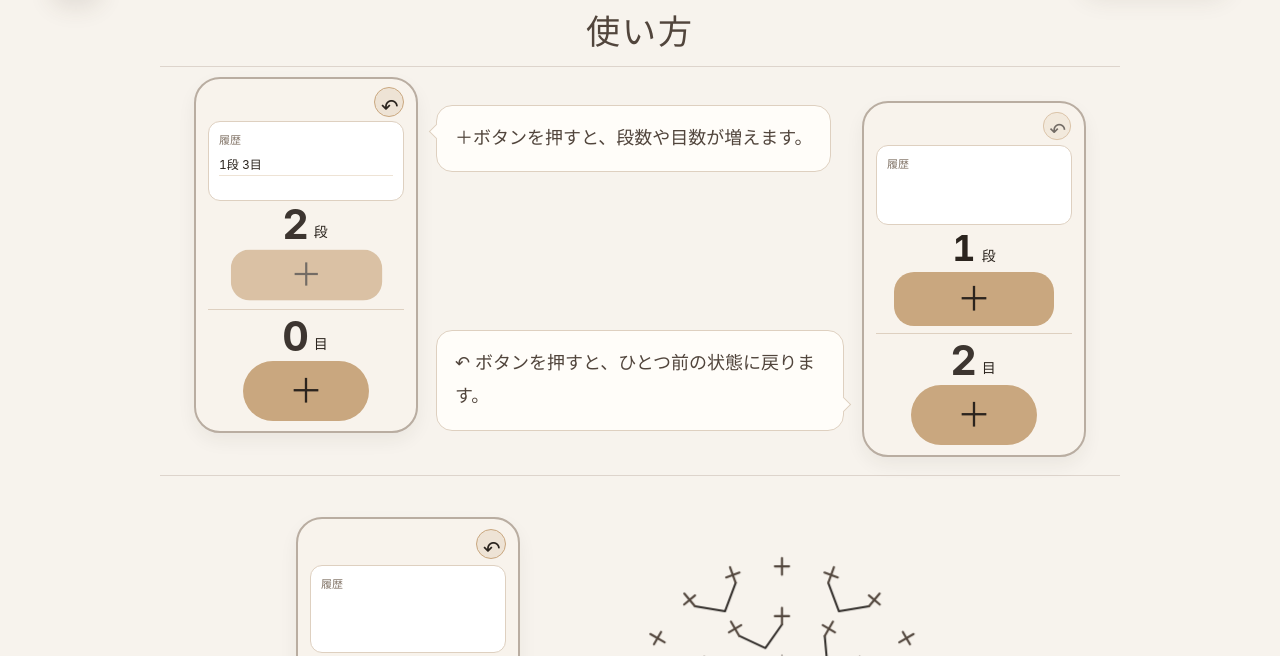
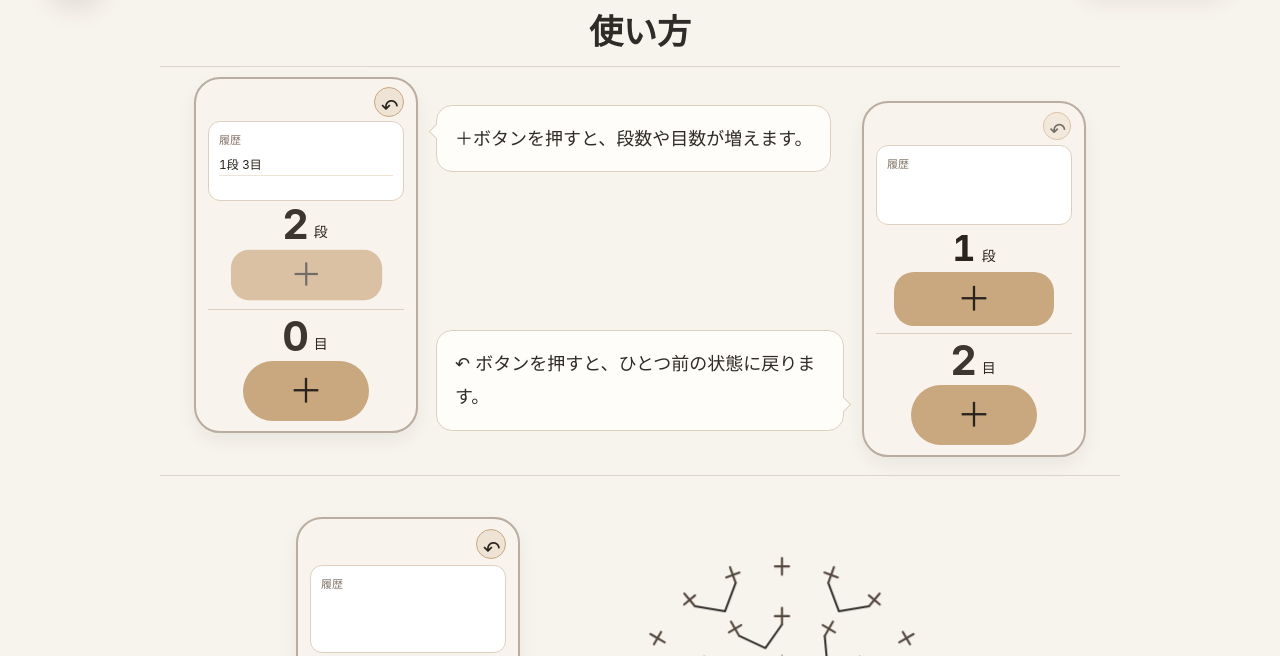
Before and after one commit to s1290025/KnitMark_share, a plain HTML site: page usage.html in a window 1280 px wide. Shown: the part 71-727 px from the top of the page. Drawn offline with Linux system fonts and the light colour scheme.

Commit message:
Match guide typography to homepage

```diff
--- a/styles.css
+++ b/styles.css
@@ -1935,7 +1935,7 @@ footer p{margin:14px 0 0}
 .usage-button-step>.usage-counter-demo,.usage-button-step-reverse>.usage-counter-demo{max-width:220px;border:0;outline:2px solid #b9ada1;outline-offset:0;border-radius:24px;box-shadow:0 8px 20px rgba(45,38,32,.07);overflow:hidden}
 .usage-button-step>.usage-copy{width:fit-content;max-width:100%;justify-self:start;background:#fffdf9}
 .usage-button-step-reverse>.usage-copy{justify-self:end}
-.usage-button-step .usage-copy p{font-family:"Hiragino Maru Gothic ProN","Hiragino Sans","Yu Gothic",sans-serif;font-size:clamp(16px,1.8vw,18px);font-weight:400;color:#51453c;line-height:1.85}
+.usage-button-step .usage-copy p{font-family:inherit;font-size:clamp(16px,1.8vw,18px);font-weight:400;color:#51453c;line-height:1.85}
 @media(max-width:600px){.usage-button-pair{grid-template-columns:repeat(2,minmax(0,1fr));padding-inline:6px;column-gap:14px}.usage-button-step>.usage-copy,.usage-button-step-reverse>.usage-copy{width:100%;justify-self:stretch}.usage-button-step .usage-copy p{font-size:16px}}
 
 .usage-pattern-pair{display:grid;grid-template-columns:minmax(0,220px) minmax(0,400px);justify-content:center;align-items:center;gap:clamp(20px,5vw,64px);max-width:960px;margin:auto;padding:36px 12px}
@@ -1960,3 +1960,7 @@ footer p{margin:14px 0 0}
 .usage-button-step-reverse>.usage-counter-demo{margin-top:24px}
 @media(max-width:600px){.usage-header{padding-top:12px}.usage-header .usage-page-title{margin-top:10px}.usage-button-pair{padding-block:8px 16px;row-gap:10px}.usage-button-step>.usage-copy,.usage-button-step-reverse>.usage-copy{padding:9px 10px}.usage-button-step .usage-copy p{font-size:15px;line-height:1.65}}
 @media(max-height:600px) and (min-width:601px){.usage-header{padding-top:8px}.usage-header .usage-page-title{margin:4px 0;font-size:24px}.usage-button-pair{padding-block:4px 10px}.usage-button-pair .usage-demo-top button{height:24px;width:24px;font-size:17px}.usage-button-step-reverse>.usage-counter-demo{margin-top:12px}.usage-button-step>.usage-copy{margin-top:8px}.usage-button-step-reverse>.usage-copy{margin:0 0 8px}}
+
+/* Match the homepage typography throughout the guide. */
+.usage-header .usage-page-title{font-family:inherit;letter-spacing:normal;font-weight:700;color:var(--text,#2b241e)}
+.usage-button-step .usage-copy p{font-family:inherit;letter-spacing:normal;font-weight:400;color:var(--text,#2b241e)}
--- a/usage.html
+++ b/usage.html
@@ -6,7 +6,7 @@
   <meta name="theme-color" content="#f7f3ed" />
   <meta name="description" content="Knit Mark の詳しい使い方。作品の作成、段・目のカウント、履歴、Undo、途中記録などを説明します。" />
   <title>Knit Mark | 使い方</title>
-  <link rel="stylesheet" href="./styles.css?v=20261116-title-fit" />
+  <link rel="stylesheet" href="./styles.css?v=20261116-home-font" />
   <link rel="icon" type="image/png" href="/KnitMark_share/assets/icon.png" />
   <link rel="apple-touch-icon" href="/KnitMark_share/assets/icon.png" />
 </head>
```
